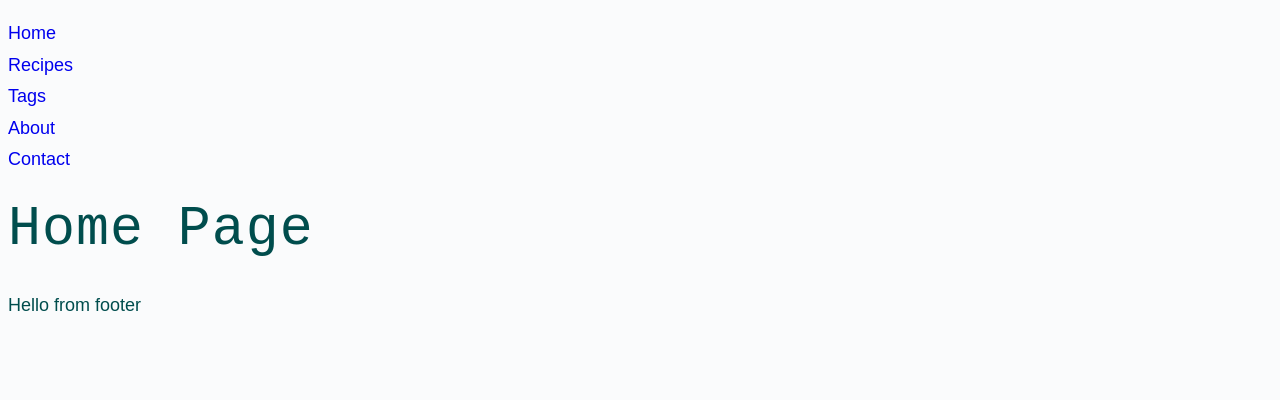
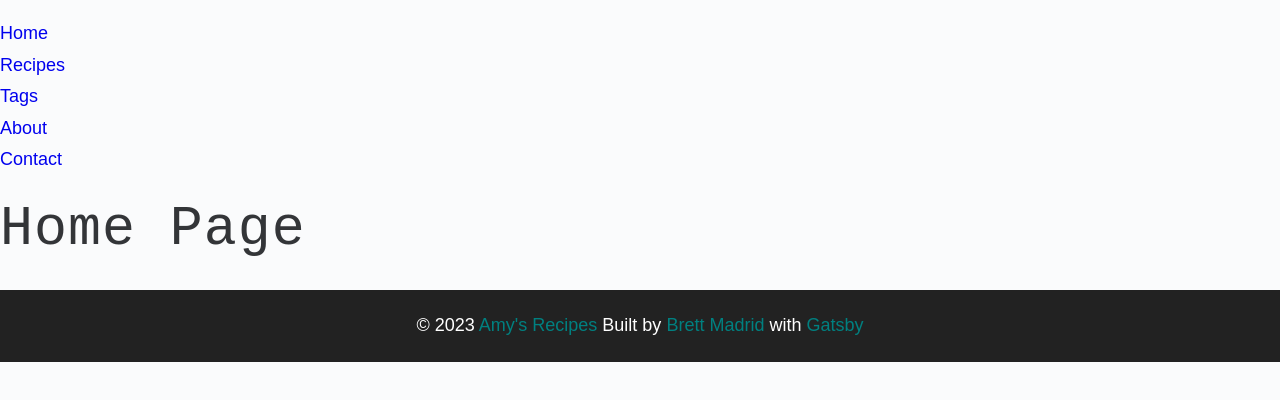
Before and after one commit to brettmadrid/AmysRecipes, a Gatsby site: page / in a window 1280 px wide. Built offline with nearby package versions, Linux system fonts and the light colour scheme; Gatsby itself is replaced by a stand-in of ours.

Commit message:
created footer

```diff
--- a/package.json
+++ b/package.json
@@ -16,6 +16,7 @@
     "babel-plugin-styled-components": "^2.1.3",
     "gatsby": "^5.9.1",
     "gatsby-plugin-styled-components": "^6.10.0",
+    "normalize.css": "^8.0.1",
     "react": "^18.2.0",
     "react-dom": "^18.2.0",
     "styled-components": "^5.3.10"
--- a/src/assets/css/main.css
+++ b/src/assets/css/main.css
@@ -60,7 +60,7 @@
     --extraSmallText: 0.7em;
     /* rest */
     --backgroundColor: var(--grey-0);
-    --textColor: var(--primary-700);
+    --textColor: var(--grey-1000);
     --borderRadius: 0.25rem;
     --letterSpacing: 1px;
     --transition: 0.3s ease-in-out all;
--- a/src/components/Footer.js
+++ b/src/components/Footer.js
@@ -1,7 +1,14 @@
 import React from "react";
 
 const Footer = () => {
-  return <footer>Hello from footer</footer>;
+  return (
+    <footer className="page-footer">
+      <p>
+        &copy; {new Date().getFullYear()} <span>Amy's Recipes</span> Built by{" "}
+        <span>Brett Madrid </span>with <a href="https://gatsbyjs.com">Gatsby</a>
+      </p>
+    </footer>
+  );
 };
 
 export default Footer;
--- a/src/components/Layout.js
+++ b/src/components/Layout.js
@@ -1,7 +1,7 @@
 import React from "react";
 import Navbar from "./Navbar";
 import Footer from "./Footer";
-
+import "normalize.css";
 import "../assets/css/main.css";
 
 const Layout = ({ children }) => {
--- a/src/pages/404.js
+++ b/src/pages/404.js
@@ -2,7 +2,11 @@ import React from "react";
 import Layout from "../components/Layout";
 
 const Error = () => {
-  return <Layout>Error page</Layout>;
+  return (
+    <Layout>
+      <h1>Error page</h1>
+    </Layout>
+  );
 };
 
 export default Error;
```
Also changed, not shown: 1 other file.
